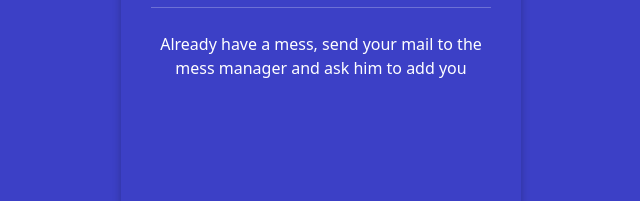
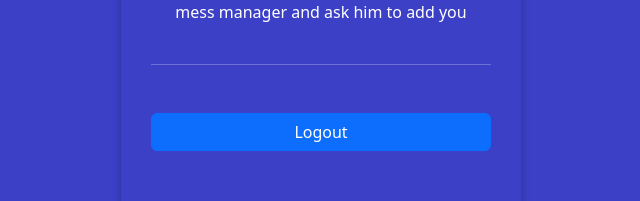
Before and after one commit to suronjit797/mess-manager-client, a React (Create React App) app: page /create-mess in a window 1280 px wide. Shown: the part 506-707 px from the top of the page, without its empty margins (319-959 px from the left). Built offline with nearby package versions, Linux system fonts and the light colour scheme; no server answers.

Commit message:
cerate mess

```diff
--- a/src/Components/Layout/Layout.js
+++ b/src/Components/Layout/Layout.js
@@ -19,8 +19,8 @@ const Layout = ({ children }) => {
 
     useEffect(() => {
         axios.get('/users')
-        .then(res => setUser(res.data))
-        .catch(err => console.log(err))
+            .then(res => setUser(res.data))
+            .catch(err => console.log(err))
     }, [])
 
     useEffect(() => {
@@ -29,9 +29,11 @@ const Layout = ({ children }) => {
         }
     }, [])
 
-    if (!user.mess_id) {
-        navigate('/create-mess')
-    }
+    useEffect(() => {
+        if (!user.mess_id) {
+            navigate('/create-mess')
+        }
+    }, [user.mess_id, navigate])
 
     return (
         <RequireAuth>
--- a/src/Pages/CreateMess.js
+++ b/src/Pages/CreateMess.js
@@ -26,6 +26,11 @@ const CreateMess = () => {
 
 
     const monthList = ["January", "February", "March", "April", "May", "June", "July", "August", "September", "October", "November", "December"]
+
+    const handleLogout = e =>{
+        localStorage.removeItem('token')
+        navigate('/login')
+    }
 
 
 
@@ -59,7 +64,6 @@ const CreateMess = () => {
                             <Form.Control
                                 type="text"
                                 value={mess_name}
-                                id="mess_name"
                                 onChange={e => setMess_name(e.target.value)}
                                 placeholder="Enter Mess Name"
                                 className={err?.mess_name ? 'is-invalid' : ''}
@@ -76,7 +80,6 @@ const CreateMess = () => {
                             <Form.Select
                                 className={err?.mess_name ? 'is-invalid' : ''}
                                 value={mess_month}
-                                id='mess_month'
                                 onChange={e => setMess_month(e.target.value)}
                             >
                                 <option value='0' disabled>Select Your Month</option>
@@ -97,7 +100,15 @@ const CreateMess = () => {
                     <hr className="w-100 my-4" />
                     <p className="text-center">
                         Already have a mess, send your mail to the mess manager and ask him to add you
+
                     </p>
+                    <hr className="w-100 my-4" />
+                    <Button
+                    className='d-block mt-4 w-100'
+                    type="submit"
+                    onClick={handleLogout}
+                    > Logout </Button>
+
 
                 </div>
             </div>
```
